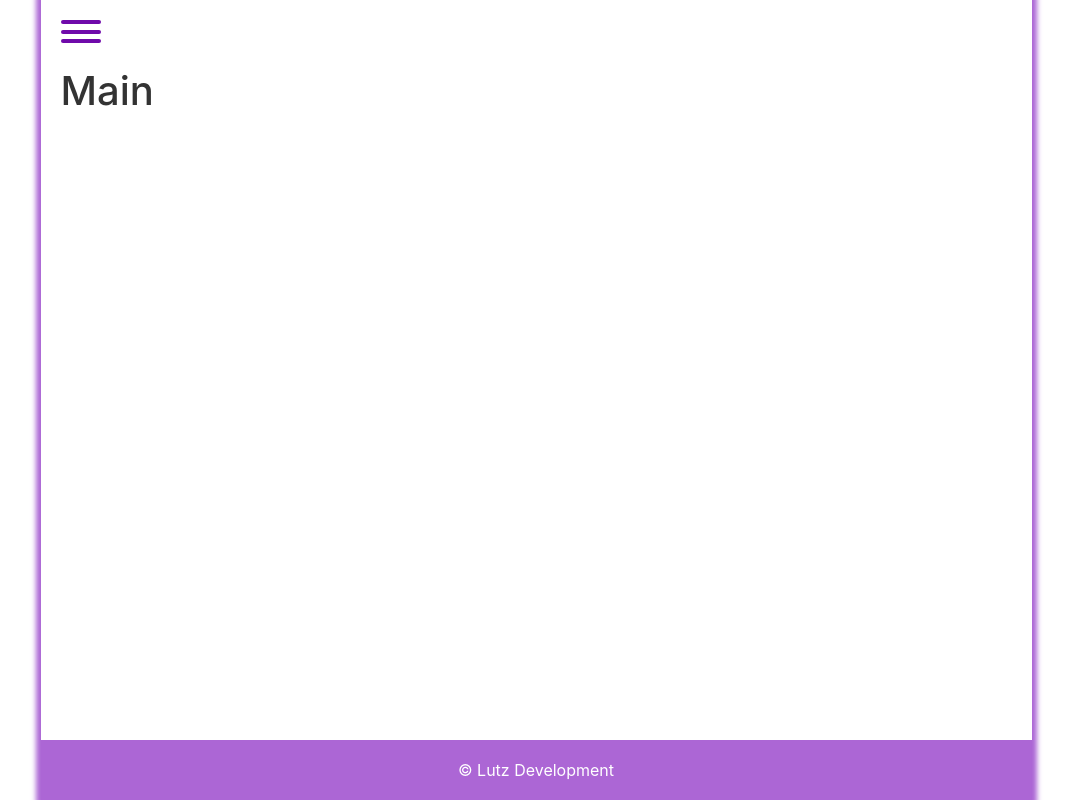
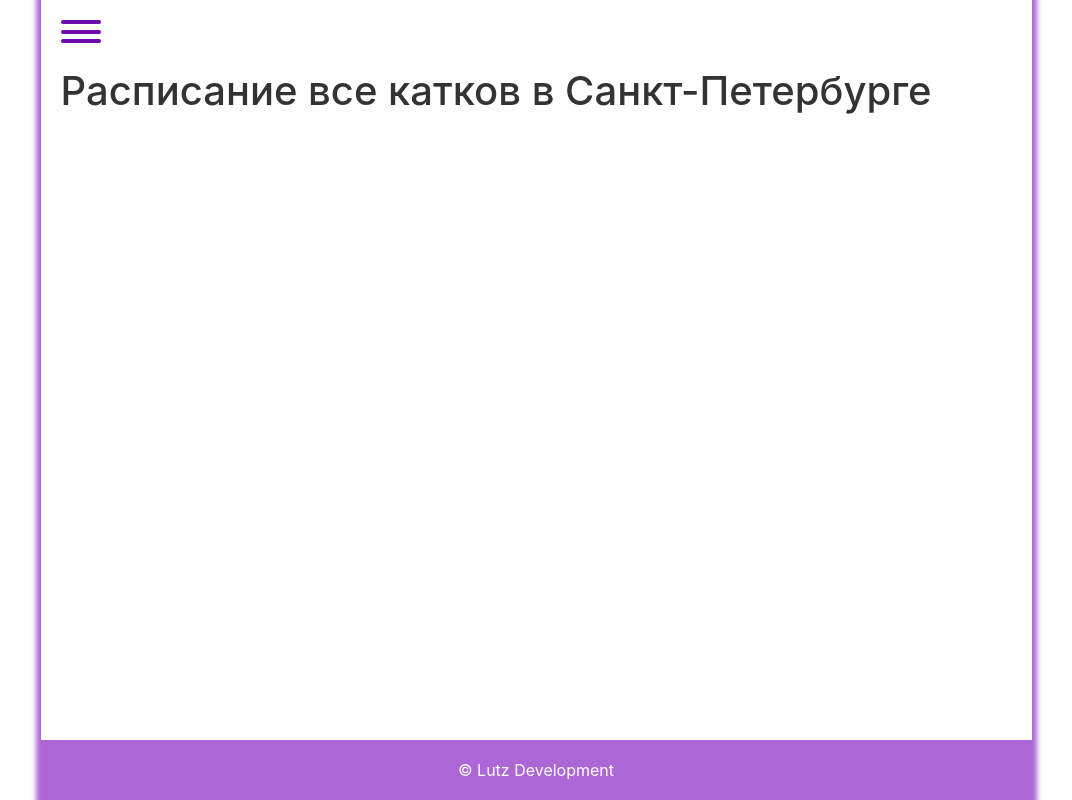
Before and after one commit to fsk8-dev/php-render, a PHP site: page / in a window 1280 px wide. Shown: the whole page, without its empty margins (104-1176 px from the left). Run offline with PHP 8.4, Linux system fonts and the light colour scheme; data that the repository does not hold is empty.

Commit message:
добавил текст на главной

```diff
--- a/pages/main.php
+++ b/pages/main.php
@@ -1 +1 @@
-<h1>Main</h1>
+<h1>Расписание все катков в Санкт-Петербурге</h1>
```
